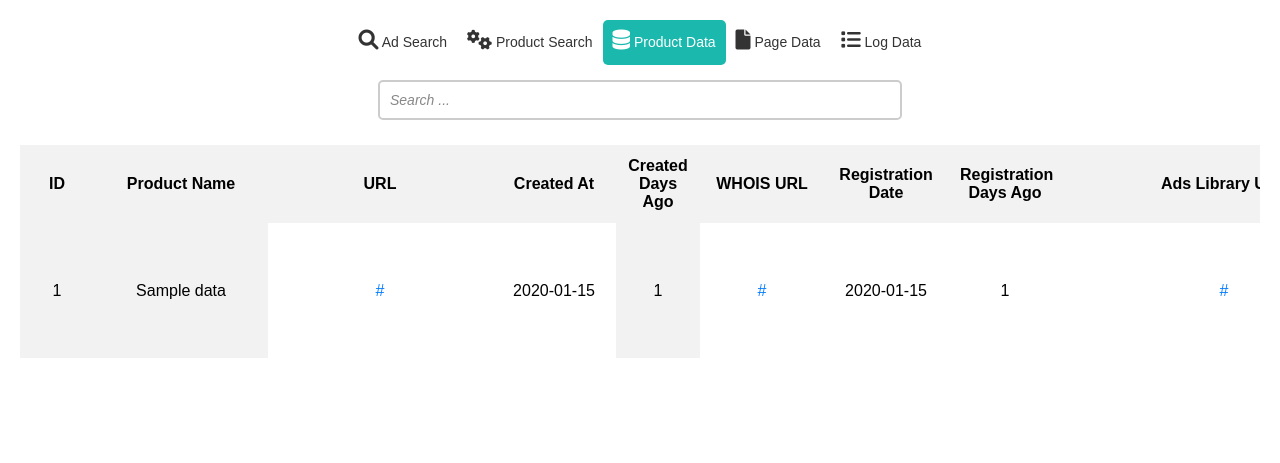
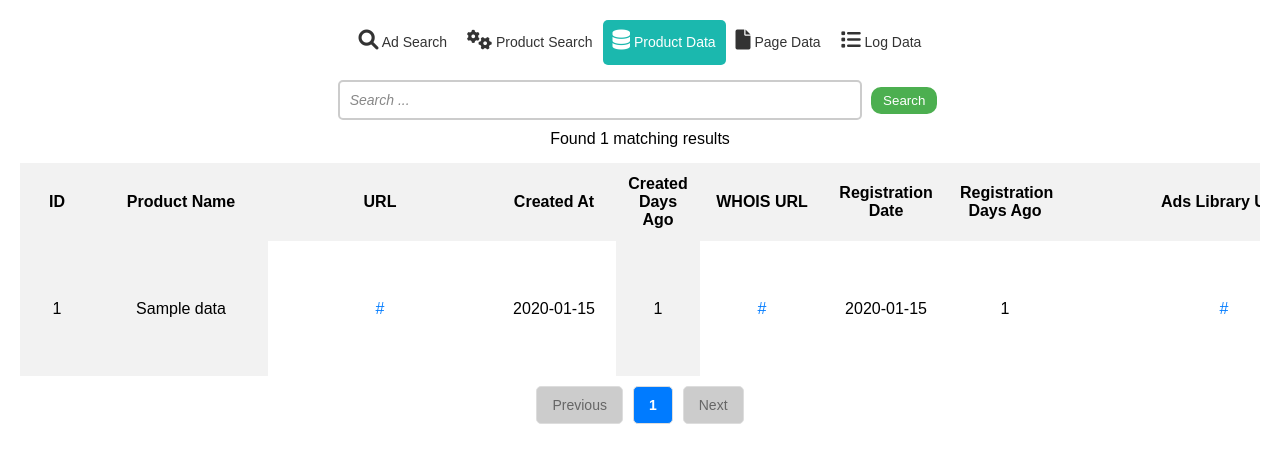
Before and after one commit to insafhere/flask-selenium-app, a Flask app: page /view_product_data in a window 1280 px wide. Shown: the top 463 px of the page. Run offline with Flask 3, Linux system fonts and the light colour scheme; tables that the repository leaves empty hold one stand-in row (values such as "Sample post").

Commit message:
update product page for pagination

```diff
--- a/app.py
+++ b/app.py
@@ -716,21 +716,21 @@ def extract_library_ids(driver, keyword):
                                 try :
                                     prod_created_date, product_name = new_extract_data_from_xml(product_xml_url)
                                     if prod_created_date == None:
-                                        status = "ERROR - No XML data."
+                                        status = "ERROR - No XML data, skip database entry."
                                         print(status)
                                         continue
                                 except Exception as e:
-                                    status = "ERROR - Exception unable to extract XML data."
+                                    status = "ERROR - Unable to extract XML data, skip database entry."
                                     print(status)
                                     continue
 
                             else:
-                                status = "ERROR - 'Shop Now' button found, but no href attribute."
+                                status = "ERROR - Creative Product Link not found, skip database entry."
                                 print(status)
                                 continue
 
                         except Exception as e:
-                            status = "ERROR - 'Shop Now' button not found."
+                            status = "ERROR - 'Shop Now' button not found, skip database entry."
                             # status = f"ERROR for shop now encountered: {e}"
                             print(status)
                             continue
@@ -741,7 +741,7 @@ def extract_library_ids(driver, keyword):
                         if ADSData.query.filter_by(product_link=product_link).first():
 
                             # If product in database, & last_update is more than 1 hour ago, update the product AA
-                            status = "ERROR - Product Link in database, Skipping result count & entry."
+                            status = "ERROR - Product Link in database, skip database entry."
                             print(status)
                             continue
 
@@ -753,7 +753,7 @@ def extract_library_ids(driver, keyword):
 
                         # Check if library_id exists in the database
                         if ADSData.query.filter_by(div_library_id=div_library_id).first():
-                            status = "ERROR - Library ID in database,  Skipping result count & entry."
+                            status = "ERROR - Library ID exist in database, skip database entry."
                             print(status)
                             continue
 
@@ -868,31 +868,25 @@ def extract_library_ids(driver, keyword):
                             print(status)
                             return status
 
-                        if faceboook_created_date is None :
-                            status = "ERROR - Facebook Creation Date is None, skip database entry."
-                            print(status)
-                            continue
-
-                        if result_count is None :
-                            status = "ERROR - Result Count is None, skip database entry."
-                            flag += 1
-                            print(status)
-                            continue
-
-                        if domain_reg_date is None:
-                            status = "ERROR - Domain Registration Date is None, skip database entry."
-                            flag += 1
-                            print(status)
-                            continue
-
-                        if creative_start_date is None:
-                            status = "ERROR - Creative Start Date is None, skip database entry."
-                            flag += 1
-                            print(status)
-                            continue
-
-                        if products_count is None or products_count <= 0:
-                            status = "ERROR - Total Products Count is None, skip database entry."
+                        # Define variables and their corresponding error messages
+                        checks = [
+                            (faceboook_created_date, "ERROR - Facebook Creation Date is None, skip database entry."),
+                            (result_count, "ERROR - Result Count is None, skip database entry."),
+                            (domain_reg_date, "ERROR - Domain Registration Date is None, skip database entry."),
+                            (creative_start_date, "ERROR - Creative Start Date is None, skip database entry."),
+                            (products_count, "ERROR - Total Product Count is None, skip database entry."),
+                            (div_library_id, "ERROR - Library ID is None, skip database entry.")
+                        ]
+
+                        for variable, error_message in checks:
+                            if variable is None:
+                                status = error_message
+                                flag += 1  # Increment flag for each issue, if needed
+                                print(status)
+                                continue  # Skip to the next iteration
+
+                        if products_count <= 0:
+                            status = "ERROR - Total Products Count is <= 0, skip database entry."
                             flag += 1
                             print(status)
                             continue
@@ -1154,16 +1148,47 @@ def prod_search():
 
 @app.route("/view_product_data")
 def view_product_data():
-    all_data = URLData.query.order_by(URLData.id.desc()).all()
-    return render_template("view_product_data.html", all_data=all_data)
-
-# @app.route("/view_log_data")
-# def view_log_data():
-#     # Order by 'id' or 'start_time' in descending order
-#     all_data = LogData.query.order_by(LogData.id.desc()).all()
-#     # Alternatively, use start_time if it determines order
-#     # all_data = LogData.query.order_by(LogData.start_time.desc()).all()
-#     return render_template("view_log_data.html", all_data=all_data)
+
+    # Get the current page number and search term from query parameters
+    page = int(request.args.get("page", 1))
+    per_page = 5  # Number of rows per page
+    search_query = request.args.get("search", "").strip()  # Get search term
+
+    # Query the database with a filter if search_query is provided
+    if search_query:
+        # Dynamically build a search across all columns
+        query = URLData.query.filter(
+            URLData.id.ilike(f"%{search_query}%") |
+            URLData.domain.ilike(f"%{search_query}%") |
+            URLData.url.ilike(f"%{search_query}%") |
+            URLData.product_name.ilike(f"%{search_query}%")
+        )
+    else:
+        query = URLData.query
+
+    total_count = query.count()
+
+    # Paginate the filtered data
+    paginated_data = query.order_by(URLData.id.desc()).paginate(page=page, per_page=per_page, error_out=False)
+
+    # Extract the paginated items for the current page
+    all_data = paginated_data.items
+    total_pages = paginated_data.pages
+    current_page = paginated_data.page
+
+    return render_template(
+        "view_product_data.html",
+        all_data=all_data,
+        page=current_page,
+        total_pages=total_pages,
+        search_query=search_query,  # Pass search query to the template
+        total_count=total_count
+    )
+
+
+
+
+
 
 @app.route("/view_log_data")
 def view_log_data():
@@ -2298,9 +2323,9 @@ if __name__ == "__main__":
             start_scheduler()  # Start the scheduler
 
             # Run keyword loop search - have to run in a seperate thread to not block main app
-            # thread = threading.Thread(target=keyword_loop_search)
-            # thread.daemon = True  # Make the thread a daemon so it exits when the main program exits
-            # thread.start()
+            thread = threading.Thread(target=keyword_loop_search)
+            thread.daemon = True  # Make the thread a daemon so it exits when the main program exits
+            thread.start()
 
             # thread = threading.Thread(target=update_all_page_count_scheduler_tracked)
             # thread.daemon = True
--- a/templates/view_product_data.html
+++ b/templates/view_product_data.html
@@ -215,25 +215,14 @@
         }
 
 
-
-        /* Apply fixed table layout to ensure column width is respected */
-        /* table {
-            table-layout: fixed;
-            width: 100%;
-
-        } */
-
-
         th:nth-child(1), td:nth-child(1) {
             width: 50px; /* ID column */
             text-align: center; /* Center the text */
-
 
             position: sticky;
             left: 0px;
             background-color: #f2f2f2; /* Matches header background */
             z-index: 4;
-
 
         }
 
@@ -267,7 +256,6 @@
             left: 240px;
             background-color: #f2f2f2; /* Matches header background */
             z-index: 4;
-
         }
 
         th:nth-child(6), td:nth-child(6) {
@@ -375,6 +363,38 @@
             border-radius: 4px;
         }
 
+        .pagination{
+        margin:10px;
+    }
+
+    .pagination-btn {
+        padding: 10px 15px;
+        text-decoration: none;
+        color: black;
+        background-color: #f8f9fa; /* Light background for normal buttons */
+        border-radius: 5px;
+        font-size: 14px;
+        border: 1px solid #ddd;
+    }
+    .pagination-btn:hover {
+        background-color: #e9ecef; /* Slightly darker on hover */
+    }
+    .pagination-btn.active {
+        background-color: #007bff; /* Blue for the active/current page */
+        color: white;
+        font-weight: bold;
+    }
+    .pagination-btn.disabled {
+        pointer-events: none; /* Disable clicks */
+        background-color: #ccc; /* Light gray for disabled state */
+        color: #666; /* Gray text for disabled state */
+    }
+    .ellipsis {
+        padding: 10px 15px;
+        color: #666;
+        font-size: 14px;
+    }
+
 
     </style>
 </head>
@@ -401,58 +421,40 @@
         </a>
     </div>
 
+    <!-- the name="search" is your get request -->
     <div class="search-container">
-        <input type="text" id="searchInput" onkeyup="searchTable()" placeholder="Search ..." >
+        <form method="get" action="/view_product_data">
+            <input
+                type="text"
+                name="search"
+                id="searchInput"
+                value="{{ search_query }}"
+                placeholder="Search ..."
+            >
+            <button type="submit">Search</button>
+
+            <div>Found {{ total_count }} matching results</div>
+        </form>
     </div>
-
-    <!-- <div class="body-top" >
-        <form action="/view_product_data" method="GET" >
-            <button style="background-color: rgb(27, 184, 174); border: none; cursor: pointer;" type="submit">
-                <i class="fa fa-refresh"></i>
-            </button>
-        </form>
-
-        <form action="/update_all_product_count/45" method="POST">
-            <button type="submit" onclick="return confirm('Are you sure you want to update <=45 days ago data?');">Update Count</button>
-        </form>
-
-        <form action="/update_product_days_ago" method="POST">
-            <button style="background-color: blue"  type="submit" >Update Days</button>
-        </form>
-
-        <form action="/view_product_data/45" method="GET" >
-            <button style="background-color: orangered" type="submit" >45 Days Data</button>
-        </form>
-
-        <form action="/" method="GET" >
-            <button style="background-color: rgb(16, 16, 16)" type="submit" >
-                <i class="fas fa-search"></i>
-            </button>
-        </form>
-
-        <div class="search-container">
-            <input type="text" id="searchInput" onkeyup="searchTable()" placeholder="Search for products..." >
-        </div>
-    </div> -->
 
     <div class="table-wrapper">
         <table id="dataTable">
         <thead>
             <tr>
-                <th style="z-index: 5" onclick="sortTable(0)">ID <span class="sort-icon" id="sort-icon-0"></span></th>
-                <th style="z-index: 5" onclick="sortTable(1)">Product Name <span class="sort-icon" id="sort-icon-1"></span></th>
-                <th onclick="sortTable(2)">URL <span class="sort-icon" id="sort-icon-2"></span></th>
-                <th onclick="sortTable(3)">Created At <span class="sort-icon" id="sort-icon-3"></span></th>
-                <th style="z-index: 5" onclick="sortTable(4)">Created Days Ago <span class="sort-icon" id="sort-icon-4"></span></th>
-                <th onclick="sortTable(5)">WHOIS URL <span class="sort-icon" id="sort-icon-5"></span></th>
-                <th onclick="sortTable(6)">Registration Date <span class="sort-icon" id="sort-icon-6"></span></th>
-                <th onclick="sortTable(7)">Registration Days Ago <span class="sort-icon" id="sort-icon-7"></span></th>
-                <th onclick="sortTable(8)">Ads Library URL <span class="sort-icon" id="sort-icon-8"></span></th>
-                <th onclick="sortTable(9)">Result Count <span class="sort-icon" id="sort-icon-9"></span></th>
-                <th onclick="sortTable(10)">Result Count History <span class="sort-icon" id="sort-icon-10"></span></th>
-                <th onclick="sortTable(11)">Track Date <span class="sort-icon" id="sort-icon-11"></span></th>
-                <th onclick="sortTable(12)">Track Days Ago <span class="sort-icon" id="sort-icon-12"></span></th>
-                <th onclick="sortTable(13)">Count Difference <span class="sort-icon" id="sort-icon-13"></span></th>
+                <th style="z-index: 5">ID</th>
+                <th style="z-index: 5">Product Name</th>
+                <th>URL </th>
+                <th>Created At </th>
+                <th style="z-index: 5">Created Days Ago </th>
+                <th>WHOIS URL </th>
+                <th>Registration Date </th>
+                <th>Registration Days Ago </th>
+                <th>Ads Library URL </th>
+                <th>Result Count</th>
+                <th>Result Count History</th>
+                <th>Track Date </th>
+                <th>Track Days Ago </th>
+                <th>Count Difference </th>
                 <th>Action</th>
             </tr>
         </thead>
@@ -573,113 +575,57 @@
     </script>
 
 
-    <script>
-        let currentSortColumn = -1;
-        let currentSortDirection = 'asc'; // Default to ascending sort
 
-        function sortTable(columnIndex) {
-            const table = document.getElementById('dataTable');
-            const rows = Array.from(table.rows).slice(1); // Get all rows except the header
-            const isNumericColumn = [0, 4, 7, 9, 12, 13].includes(columnIndex); // Days ago, Result Count, etc.
-            const isDateColumn = [3, 6, 11].includes(columnIndex); // Date columns
+<!-- Pagination Controls -->
+<div class="pagination" style="display: flex; gap: 10px; justify-content: center; align-items: center;">
+    <!-- Previous Button -->
+    <a href="/view_product_data?page={{ page - 1 }}&search={{ search_query }}"
+       class="pagination-btn {{ 'disabled' if page <= 1 else '' }}"
+       style="{{ 'pointer-events: none; background-color: #ccc;' if page <= 1 else '' }}">
+        Previous
+    </a>
 
-            if (currentSortColumn === columnIndex) {
-                // Toggle the sort direction if the same column is clicked
-                currentSortDirection = (currentSortDirection === 'asc') ? 'desc' : 'asc';
-            } else {
-                // Default to ascending sort for new columns
-                currentSortDirection = 'asc';
-            }
+    <!-- First Page -->
+    <a href="/view_product_data?page=1&search={{ search_query }}" class="pagination-btn {{ 'active' if page == 1 else '' }}">
+        1
+    </a>
 
-            // Clear all icons before updating the current one
-            const icons = document.querySelectorAll('.sort-icon');
-            icons.forEach(icon => icon.textContent = '');
+    <!-- Ellipsis before current range -->
+    {% if page > 4 %}
+        <span class="ellipsis">...</span>
+    {% endif %}
 
-            const currentIcon = document.getElementById('sort-icon-' + columnIndex);
+    <!-- Page Numbers Around Current Page -->
+    {% for p in range(page - 2, page + 3) %}
+        {% if p > 1 and p < total_pages %}
+            <a href="/view_product_data?page={{ p }}&search={{ search_query }}"
+               class="pagination-btn {{ 'active' if p == page else '' }}"
+               style="{{ 'background-color: #007bff; color: white;' if p == page else '' }}">
+                {{ p }}
+            </a>
+        {% endif %}
+    {% endfor %}
 
-            rows.sort((rowA, rowB) => {
-                const cellA = rowA.cells[columnIndex].innerText.trim();
-                const cellB = rowB.cells[columnIndex].innerText.trim();
+    <!-- Ellipsis after current range -->
+    {% if page < total_pages - 3 %}
+        <span class="ellipsis">...</span>
+    {% endif %}
 
-                let comparison = 0;
+    <!-- Last Page (Show this page if you're on the last page or if not already shown) -->
+    {% if total_pages > 1 %}
+        <a href="/view_product_data?page={{ total_pages }}&search={{ search_query }}"
+           class="pagination-btn {{ 'active' if page == total_pages else '' }}">
+            {{ total_pages }}
+        </a>
+    {% endif %}
 
-                if (isNumericColumn) {
-                    const valueA = extractNumericValue(rowA.cells[columnIndex]);
-                    const valueB = extractNumericValue(rowB.cells[columnIndex]);
-                    comparison = valueA - valueB;
-                } else if (isDateColumn) {
-                    const dateA = new Date(cellA);
-                    const dateB = new Date(cellB);
-                    comparison = dateA - dateB;
-                } else {
-                    comparison = cellA.localeCompare(cellB);
-                }
-
-                return currentSortDirection === 'asc' ? comparison : -comparison;
-            });
-
-            rows.forEach(row => table.appendChild(row));
-
-            // Update the sort icon
-            currentIcon.textContent = currentSortDirection === 'asc' ? '▲' : '▼';
-            currentSortColumn = columnIndex;
-        }
-
-        // Function to extract numeric value from cells with icons or other formatting
-        function extractNumericValue(cell) {
-            const text = cell.innerText.trim(); // Get text content
-            const numberMatch = text.match(/-?\d+/); // Match numeric value
-            return numberMatch ? parseInt(numberMatch[0]) : 0; // Default to 0 if no number is found
-        }
-    </script>
-
-
-<script>
-    // Loop through all rows in the table and apply the conditional color to 'Result Count' cells
-    document.querySelectorAll("#dataTable tbody tr").forEach(row => {
-        // Select the Result Count cell (10th cell in each row)
-        const resultCountCell = row.cells[9];
-        const resultCount = parseInt(resultCountCell.textContent, 10);
-
-        // Check if the count is above 30 and apply green background if true
-        if (resultCount >= 20) {
-            resultCountCell.style.backgroundColor = "#78b97a";
-            resultCountCell.style.color = "white"; // Optional: change text color for better contrast
-        }
-    });
-</script>
-
-<script>
-
-    function searchTable() {
-        const input = document.getElementById("searchInput");
-        const filter = input.value.toLowerCase();
-        const table = document.getElementById("dataTable");
-        const rows = table.getElementsByTagName("tr");
-
-        for (let i = 1; i < rows.length; i++) {  // Skip the header row
-            const cells = rows[i].getElementsByTagName("td");
-            let match = false;
-
-            for (let j = 0; j < cells.length; j++) {
-                if (cells[j]) {
-                    if (cells[j].textContent.toLowerCase().indexOf(filter) > -1) {
-                        match = true;
-                        break;  // Stop once a match is found in any column
-                    }
-                }
-            }
-
-            if (match) {
-                rows[i].style.display = "";
-            } else {
-                rows[i].style.display = "none";  // Hide row if no match is found
-            }
-        }
-    }
-
-</script>
-
+    <!-- Next Button -->
+    <a href="/view_product_data?page={{ page + 1 }}&search={{ search_query }}"
+       class="pagination-btn {{ 'disabled' if page >= total_pages else '' }}"
+       style="{{ 'pointer-events: none; background-color: #ccc;' if page >= total_pages else '' }}">
+        Next
+    </a>
+</div>
 
 
 
```
